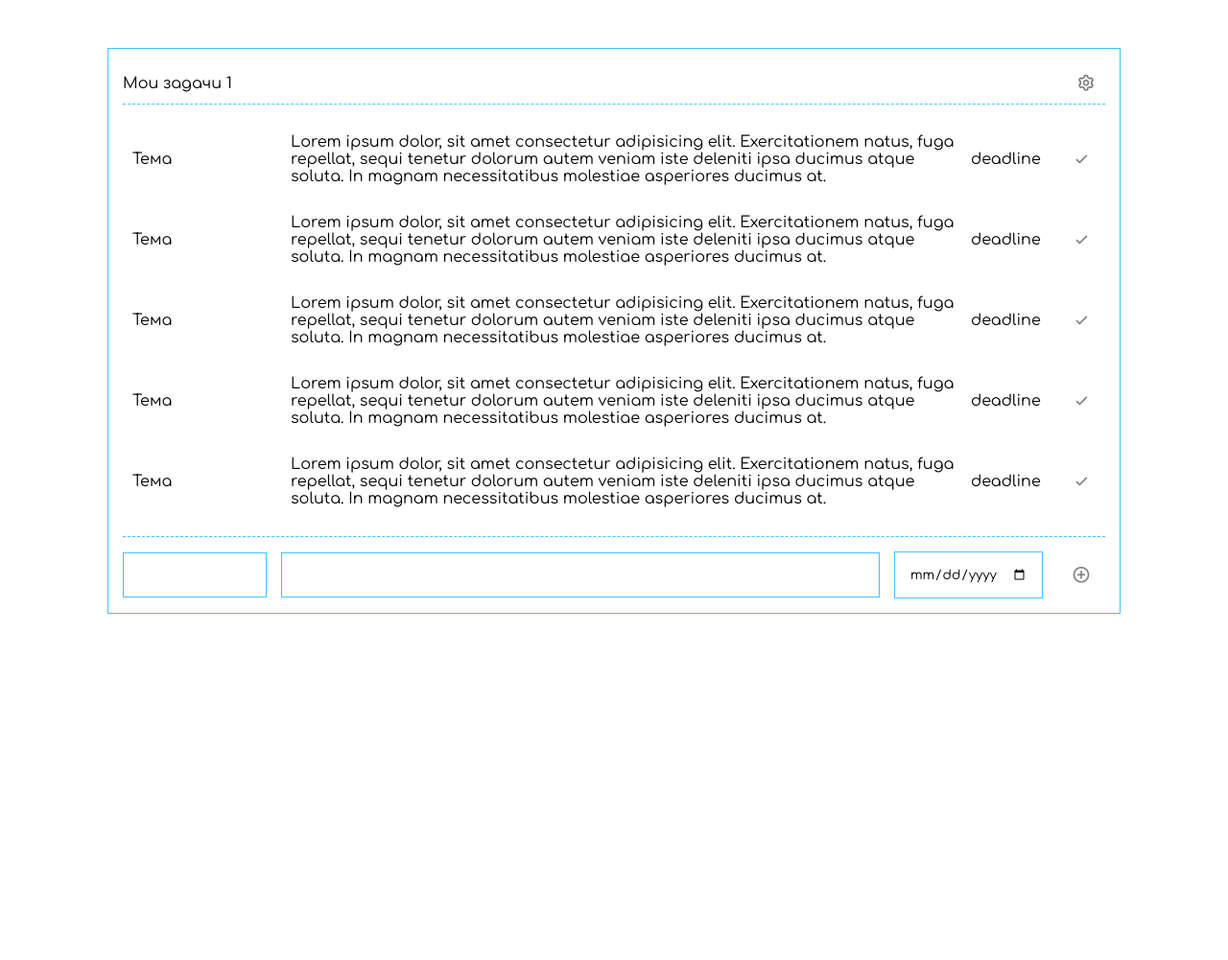
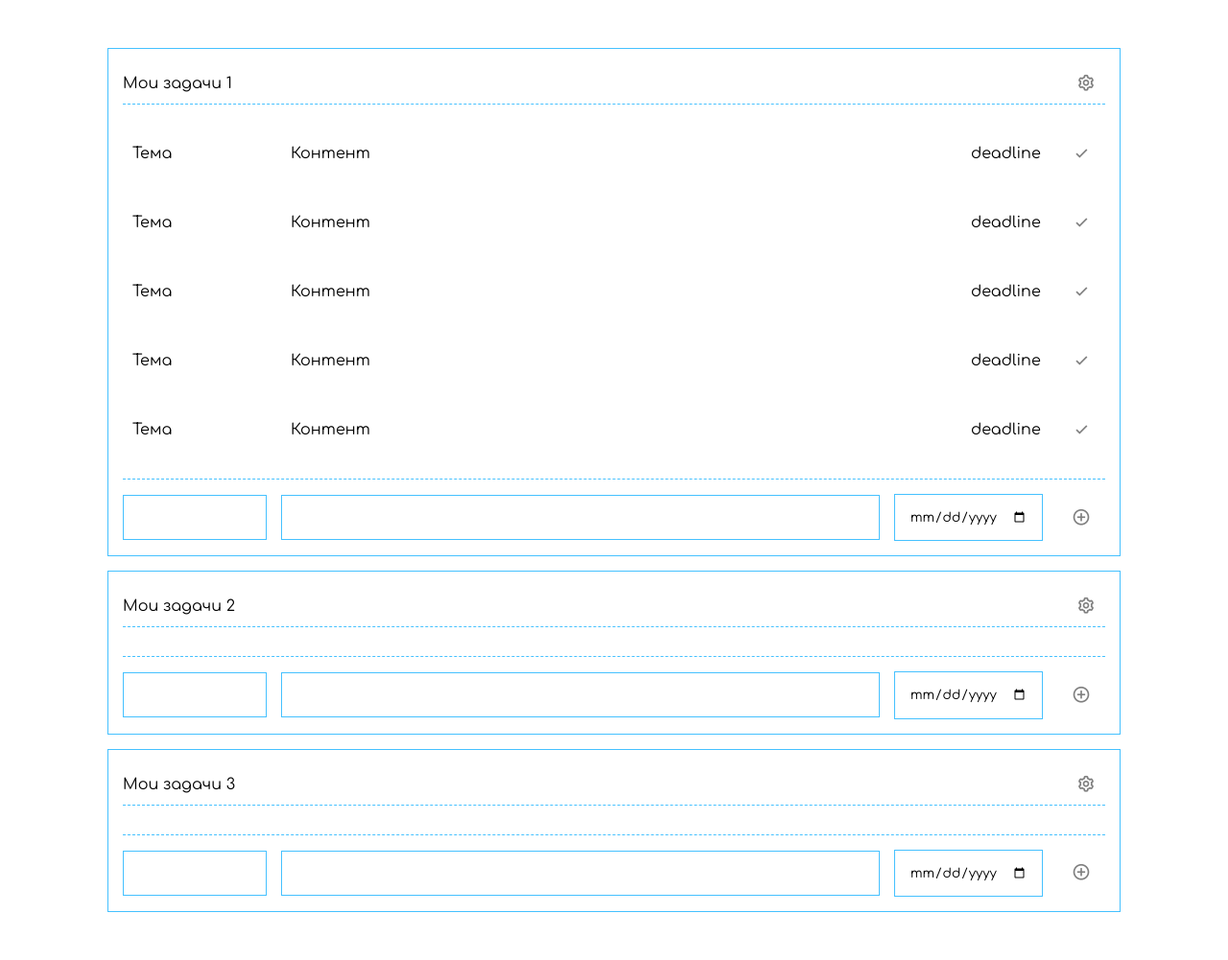
Before and after one commit to Novice2007/ElTime, a Django app: page /home/ in a window 1280 px wide. Shown: the part 80-1081 px from the top of the page at 96% size. Before the commit the page ends 720 px from the top, so only its background shows below. Run offline with Django 4.2, Linux system fonts and the light colour scheme; the visitor is signed in with stand-in values (Sample User, id 1).

Commit message:
Some fixes

```diff
--- a/ElTime/static/css/home.css
+++ b/ElTime/static/css/home.css
@@ -24,6 +24,10 @@ header h1 {
     margin-bottom: 15px;
 }
 
+.tasks {
+    width: 100%;
+}
+
 .task, .create-task {
     display: grid;
     grid-template-columns: 150px auto 75px 50px;
--- a/ElTime/static/css/main.css
+++ b/ElTime/static/css/main.css
@@ -4,7 +4,7 @@
     font-family: "Comfortaa", sans-serif;
     outline: none;
     text-decoration: none;
-    transition: .5s;
+    transition: .15s;
 }
 
 header {
--- a/ElTime/templates/home.html
+++ b/ElTime/templates/home.html
@@ -30,7 +30,7 @@
         </div>
     </header>
     <div id="boards" class="flex-column boards">
-        <div id="board-id" class="flex-column board">
+        <div id="board-1" class="flex-column board">
             <div class="flex-row board-head">
                 <div class="board-title">Мои задачи 1</div>
                 <button type="button" class="simple">
@@ -40,7 +40,7 @@
             <div class="tasks">
                 <div class="task">
                     <p class="title">Тема</p>
-                    <p class="content">Lorem ipsum dolor, sit amet consectetur adipisicing elit. Exercitationem natus, fuga repellat, sequi tenetur dolorum autem veniam iste deleniti ipsa ducimus atque soluta. In magnam necessitatibus molestiae asperiores ducimus at.</p>
+                    <p class="content">Контент</p>
                     <p class="deadline">deadline</p>
                     <button type="button" class="simple">
                         <i class='bx bx-check'></i>
@@ -48,7 +48,7 @@
                 </div>
                 <div class="task">
                     <p class="title">Тема</p>
-                    <p class="content">Lorem ipsum dolor, sit amet consectetur adipisicing elit. Exercitationem natus, fuga repellat, sequi tenetur dolorum autem veniam iste deleniti ipsa ducimus atque soluta. In magnam necessitatibus molestiae asperiores ducimus at.</p>
+                    <p class="content">Контент</p>
                     <p class="deadline">deadline</p>
                     <button type="button" class="simple">
                         <i class='bx bx-check'></i>
@@ -56,7 +56,7 @@
                 </div>
                 <div class="task">
                     <p class="title">Тема</p>
-                    <p class="content">Lorem ipsum dolor, sit amet consectetur adipisicing elit. Exercitationem natus, fuga repellat, sequi tenetur dolorum autem veniam iste deleniti ipsa ducimus atque soluta. In magnam necessitatibus molestiae asperiores ducimus at.</p>
+                    <p class="content">Контент</p>
                     <p class="deadline">deadline</p>
                     <button type="button" class="simple">
                         <i class='bx bx-check'></i>
@@ -64,7 +64,7 @@
                 </div>
                 <div class="task">
                     <p class="title">Тема</p>
-                    <p class="content">Lorem ipsum dolor, sit amet consectetur adipisicing elit. Exercitationem natus, fuga repellat, sequi tenetur dolorum autem veniam iste deleniti ipsa ducimus atque soluta. In magnam necessitatibus molestiae asperiores ducimus at.</p>
+                    <p class="content">Контент</p>
                     <p class="deadline">deadline</p>
                     <button type="button" class="simple">
                         <i class='bx bx-check'></i>
@@ -72,7 +72,7 @@
                 </div>
                 <div class="task">
                     <p class="title">Тема</p>
-                    <p class="content">Lorem ipsum dolor, sit amet consectetur adipisicing elit. Exercitationem natus, fuga repellat, sequi tenetur dolorum autem veniam iste deleniti ipsa ducimus atque soluta. In magnam necessitatibus molestiae asperiores ducimus at.</p>
+                    <p class="content">Контент</p>
                     <p class="deadline">deadline</p>
                     <button type="button" class="simple">
                         <i class='bx bx-check'></i>
@@ -80,6 +80,28 @@
                 </div>
             </div>
         </div>
+        <div id="board-2" class="flex-column board">
+            <div class="flex-row board-head">
+                <div class="board-title">Мои задачи 2</div>
+                <button type="button" class="simple">
+                    <i class='bx bx-cog' ></i>
+                </button>
+            </div>
+            <div class="tasks">
+
+            </div>
+        </div>
+        <div id="board-3" class="flex-column board">
+            <div class="flex-row board-head">
+                <div class="board-title">Мои задачи 3</div>
+                <button type="button" class="simple">
+                    <i class='bx bx-cog' ></i>
+                </button>
+            </div>
+            <div class="tasks">
+
+            </div>
+        </div>
     </div>
 </body>
 </html>
```
